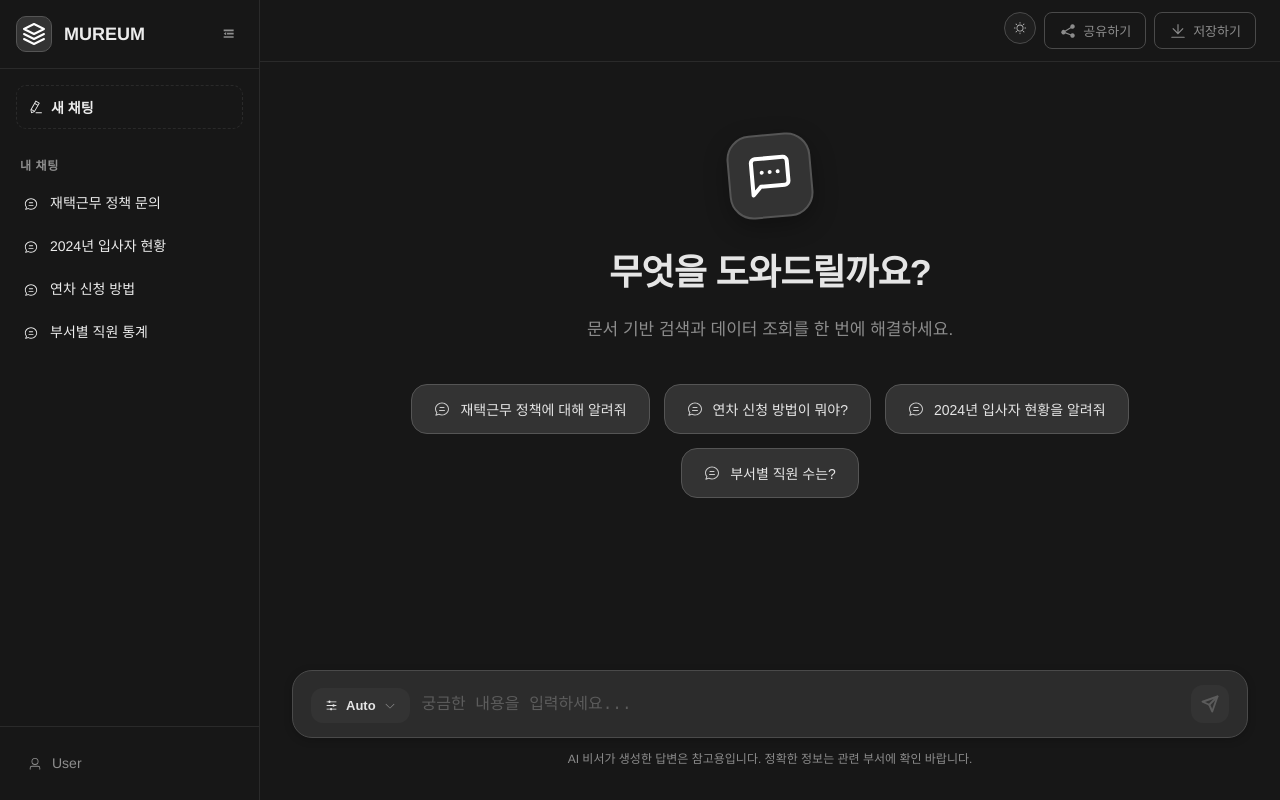
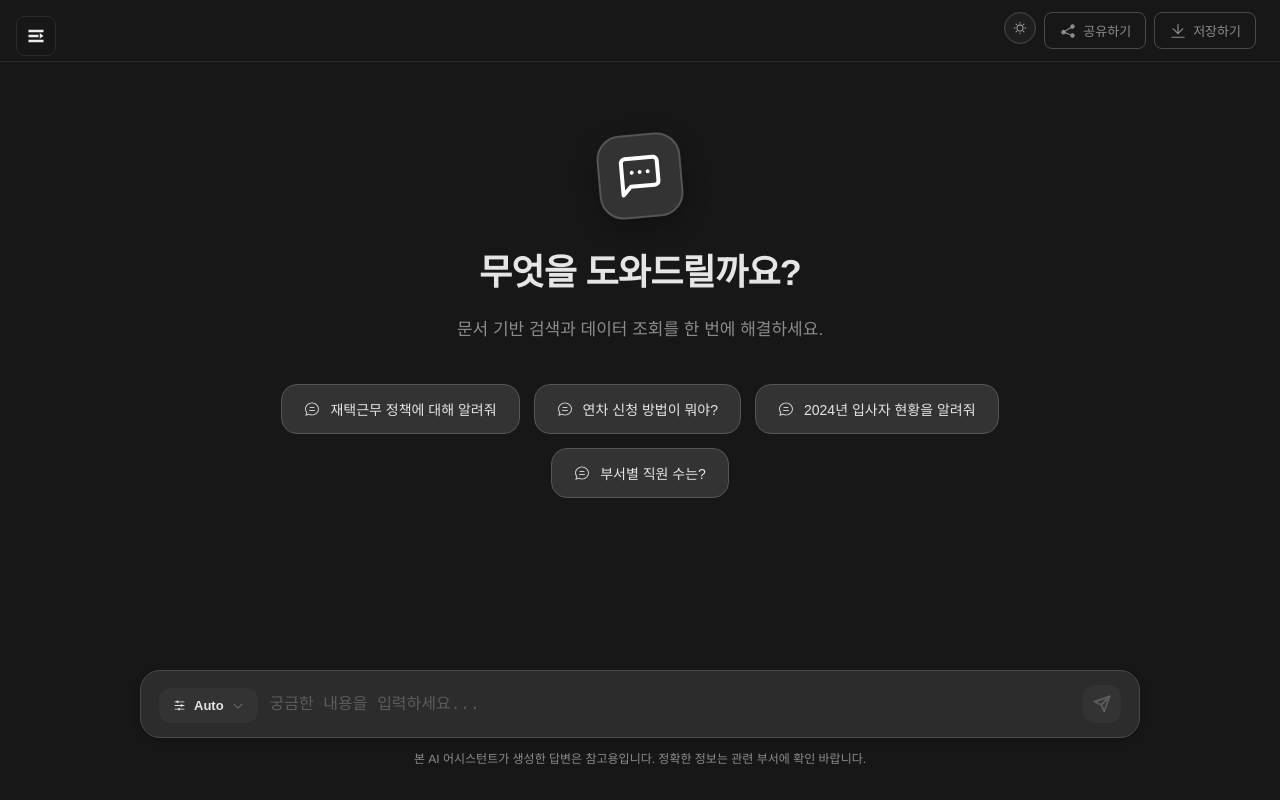
Before and after one commit to deabal0701/hr-chatbot-test, a Vue app in the folder frontend/: page /chat in a window 1280 px wide. Built offline with nearby package versions, Linux system fonts and the light colour scheme.

Commit message:
사용자 화면 임시 주석처리 등(Agent, 히스토리등)

```diff
--- a/frontend/src/components/user/UserChatMessage.vue
+++ b/frontend/src/components/user/UserChatMessage.vue
@@ -19,8 +19,8 @@
       <div class="message-content assistant-message">
         <div class="answer-text" v-html="formattedContent" />
 
-        <!-- 소스 정보 -->
-        <div v-if="message.sources && message.sources.length > 0" class="sources-section">
+        <!-- 소스 정보 :  임시로 주석처리함.-->
+        <!-- <div v-if="message.sources && message.sources.length > 0" class="sources-section">
           <button class="sources-toggle" @click="showSources = !showSources">
             <div class="toggle-left">
               <el-icon><Document /></el-icon>
@@ -49,10 +49,10 @@
               </div>
             </div>
           </div>
-        </div>
+        </div> -->
 
-        <!-- SQL 정보 (NL2SQL 모드) -->
-        <div v-if="message.sql" class="sql-section">
+        <!-- SQL 정보 (NL2SQL 모드)  :  임시로 주석처리함-->
+        <!-- <div v-if="message.sql" class="sql-section">
           <button class="sql-toggle" @click="showSql = !showSql">
             <div class="toggle-left">
               <el-icon><DataLine /></el-icon>
@@ -67,7 +67,7 @@
             <div class="sql-header">PostgreSQL Query</div>
             <pre><code>{{ message.sql }}</code></pre>
           </div>
-        </div>
+        </div> -->
 
         <!-- Agent 실행 단계 (Agent 모드) -->
         <div v-if="message.agentResult && message.agentResult.steps" class="agent-section">
--- a/frontend/src/components/user/UserChatSidebar.vue
+++ b/frontend/src/components/user/UserChatSidebar.vue
@@ -32,7 +32,7 @@
 
     <!-- Chat History -->
     <div class="chat-history-section">
-      <div class="section-title">내 채팅</div>
+      <div class="section-title"><!-- 내 채팅 (일단 주석처리함. ) --> </div>
       <div class="chat-list">
         <div
           v-for="chat in chatHistory"
--- a/frontend/src/store/modules/app.js
+++ b/frontend/src/store/modules/app.js
@@ -58,7 +58,7 @@ export default {
     sidebarCollapsed: false,
 
     // 사용자 채팅 사이드바 상태
-    userSidebarVisible: true,
+    userSidebarVisible: false,
 
     // 앱 설정
     apiHealthy: true,
--- a/frontend/src/store/modules/chat.js
+++ b/frontend/src/store/modules/chat.js
@@ -18,10 +18,11 @@ export default {
     },
     // 채팅 히스토리 (하드코딩 샘플 - 향후 API 연동)
     chatHistory: [
-      { id: 'sample-1', title: '재택근무 정책 문의', createdAt: new Date('2024-01-15') },
-      { id: 'sample-2', title: '2024년 입사자 현황', createdAt: new Date('2024-01-14') },
-      { id: 'sample-3', title: '연차 신청 방법', createdAt: new Date('2024-01-13') },
-      { id: 'sample-4', title: '부서별 직원 통계', createdAt: new Date('2024-01-12') }
+      // 일단 주석처리함. 추후 API로 불러올 예정
+      // { id: 'sample-1', title: '재택근무 정책 문의', createdAt: new Date('2024-01-15') },
+      // { id: 'sample-2', title: '2024년 입사자 현황', createdAt: new Date('2024-01-14') },
+      // { id: 'sample-3', title: '연차 신청 방법', createdAt: new Date('2024-01-13') },
+      // { id: 'sample-4', title: '부서별 직원 통계', createdAt: new Date('2024-01-12') }
     ],
     activeChatId: null // 현재 선택된 채팅 ID
   }),
--- a/frontend/src/views/admin/ChatView.vue
+++ b/frontend/src/views/admin/ChatView.vue
@@ -72,9 +72,9 @@
           <template v-else-if="searchMode === 'nl2sql'">
             데이터베이스 조회 (통계, 수치 데이터 등)
           </template>
-          <template v-else-if="searchMode === 'agent'">
+          <!-- <template v-else-if="searchMode === 'agent'">
             복잡한 멀티스텝 질문 자동 처리 (SQL + 문서 + 계산)
-          </template>
+          </template> -->
         </p>
       </div>
 
--- a/frontend/src/views/user/UserChatView.vue
+++ b/frontend/src/views/user/UserChatView.vue
@@ -128,7 +128,8 @@
                     <span class="mode-desc">통계, 수치 등 데이터베이스 조회</span>
                   </div>
                 </el-dropdown-item>
-                <el-dropdown-item command="agent" :class="{ active: searchMode === 'agent' }">
+                <!-- 일단 주석 처리 (추후 기능 완료되면 Open)
+                 <el-dropdown-item command="agent" :class="{ active: searchMode === 'agent' }">
                   <div class="mode-option">
                     <span class="mode-name">
                       <el-icon class="mode-icon"><CoffeeCup /></el-icon>
@@ -136,7 +137,7 @@
                     </span>
                     <span class="mode-desc">복잡한 멀티스텝 질문 자동 처리 (SQL + 문서 + 계산)</span>
                   </div>
-                </el-dropdown-item>
+                </el-dropdown-item> -->
               </el-dropdown-menu>
             </template>
           </el-dropdown>
@@ -167,7 +168,7 @@
         </div>
 
         <p class="footer-note">
-          AI 비서가 생성한 답변은 참고용입니다. 정확한 정보는 관련 부서에 확인 바랍니다.
+          본 AI 어시스턴트가 생성한 답변은 참고용입니다. 정확한 정보는 관련 부서에 확인 바랍니다.
         </p>
       </div>
     </footer>
```
Also changed, not shown: 1 other file (tests, documents, lock files or other folders).
